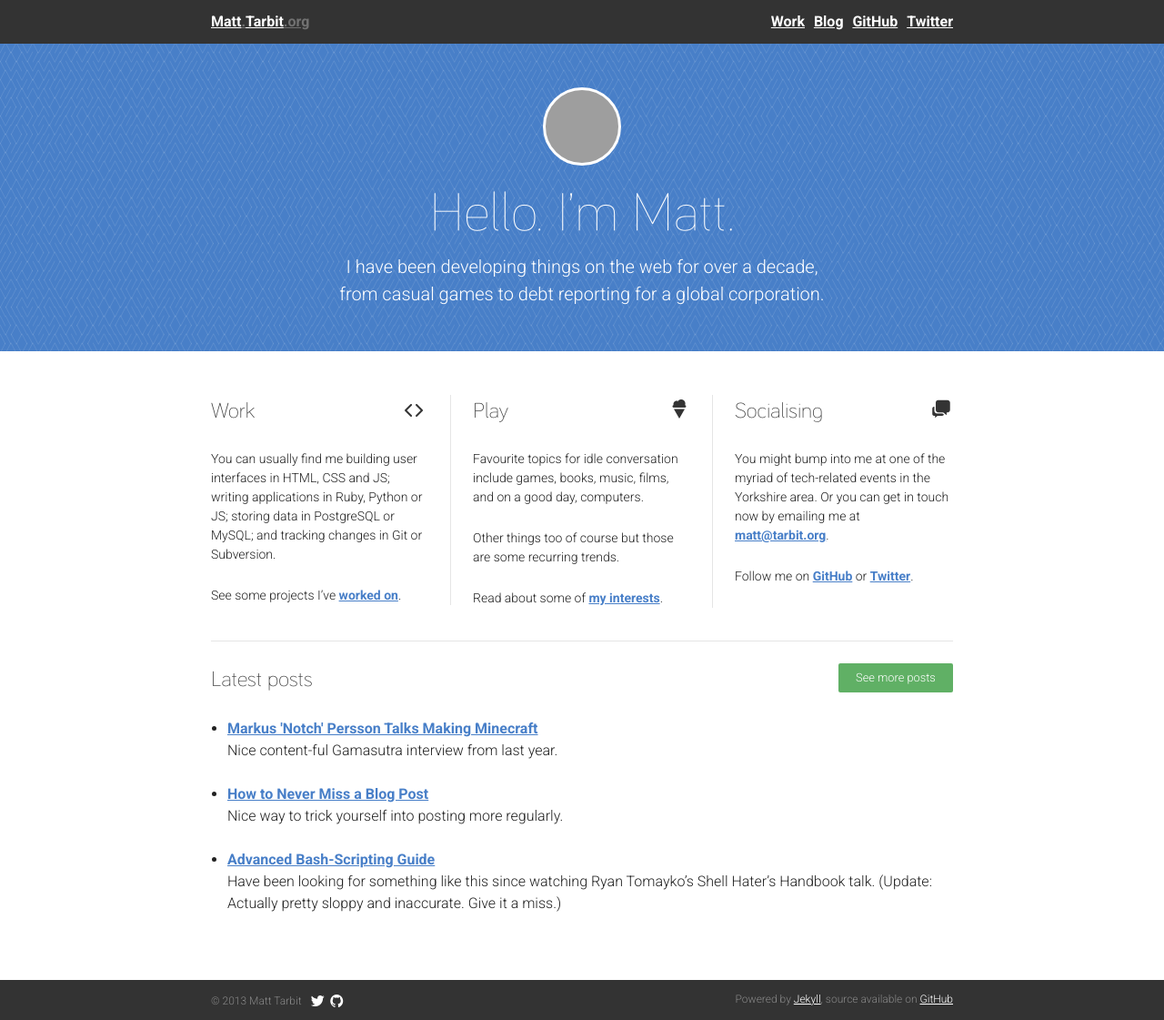
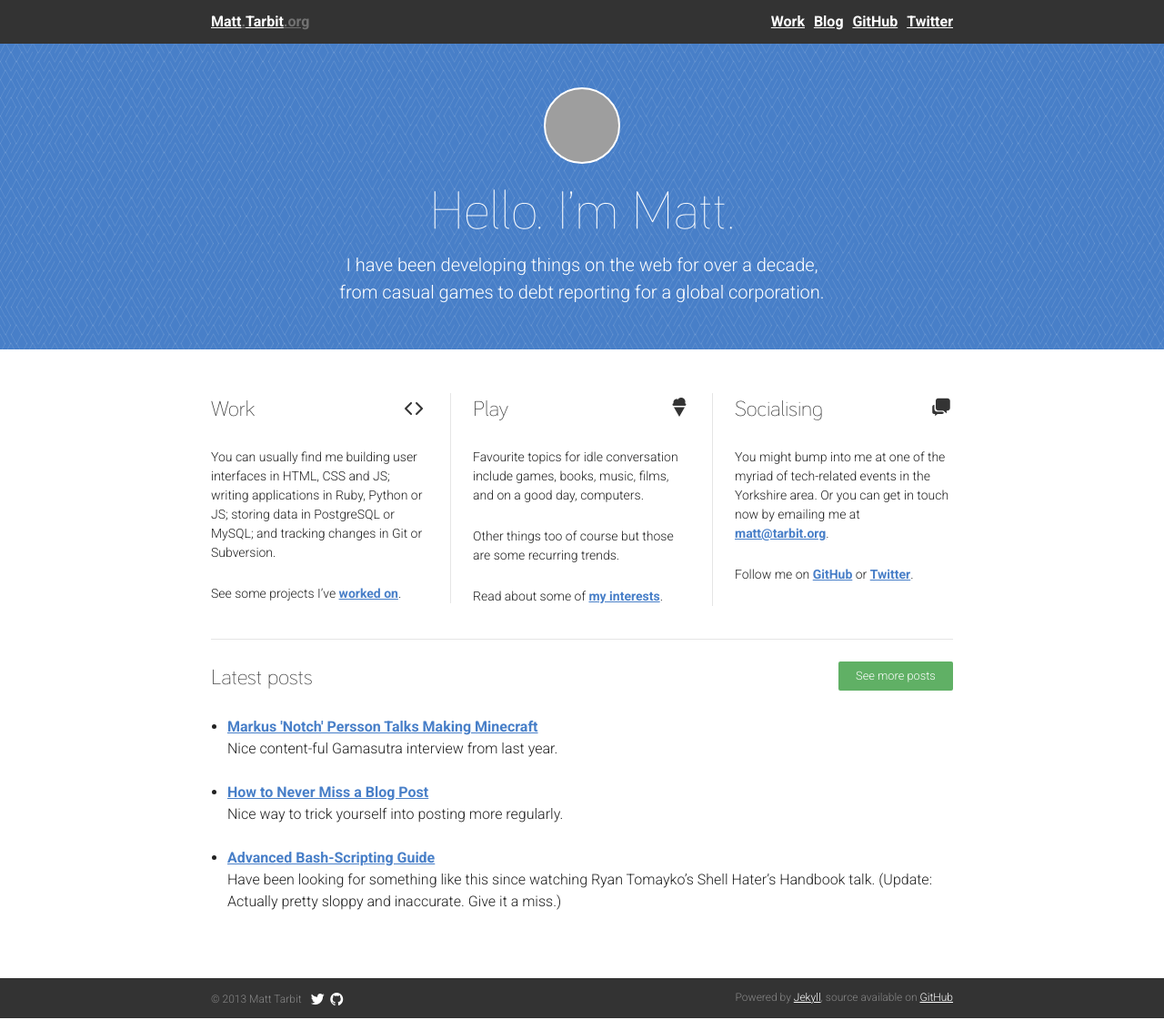
Before and after one commit to mtarbit/mtarbit.github.io, a Jekyll site: the page built from index.html, in a window 1280 px wide. Shown: the whole page at 91% size. Built offline with Jekyll 4.4.1, drawn with Linux system fonts in a browser that asks for light colours; some web fonts are replaced; grey boxes are pictures that could not be loaded.

Commit message:
Narrow border on avatar to match new font.

```diff
--- a/assets/stylesheets/_sass/src/_layout.scss
+++ b/assets/stylesheets/_sass/src/_layout.scss
@@ -113,7 +113,7 @@
     width: 80px;
     height: 80px;
     background: $darker-grey url(http://www.gravatar.com/avatar/09817af0e39bf34eb915a9319d827260.png) no-repeat;
-    border: 3px solid #fff;
+    border: 2px solid #fff;
     border-radius: 50px;
 }
 
--- a/assets/stylesheets/main.css
+++ b/assets/stylesheets/main.css
@@ -2020,7 +2020,7 @@
   width: 80px;
   height: 80px;
   background: #333333 url(http://www.gravatar.com/avatar/09817af0e39bf34eb915a9319d827260.png) no-repeat;
-  border: 3px solid #fff;
+  border: 2px solid #fff;
   border-radius: 50px;
 }
 
```
Also changed, not shown: assets/stylesheets/main.min.css.
